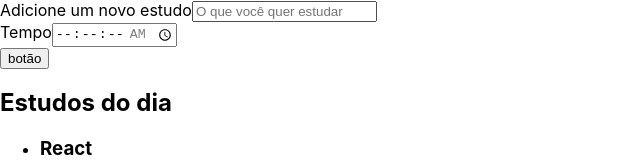
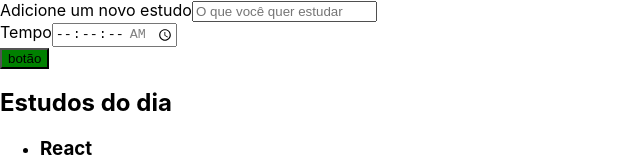
Before and after one commit to Thizeh/alura-studies-typeScript, a React (Create React App) app: page / in a window 1280 px wide. Shown: the top 160 px of the page, without its empty margins (0-640 px from the left). Built offline with nearby package versions, Linux system fonts and the light colour scheme.

Commit message:
exemplo de css inline style

```diff
--- a/src/components/Button/index.tsx
+++ b/src/components/Button/index.tsx
@@ -2,8 +2,12 @@ import React from "react";
 
 class Button extends React.Component {
     render() {
+        const estaAtivo = true
+        const styles = {
+            backgroundColor: estaAtivo ? "green" : "red"
+        }
         return (
-            <button>
+            <button style={styles}>
                 botão
             </button>
         )
```
